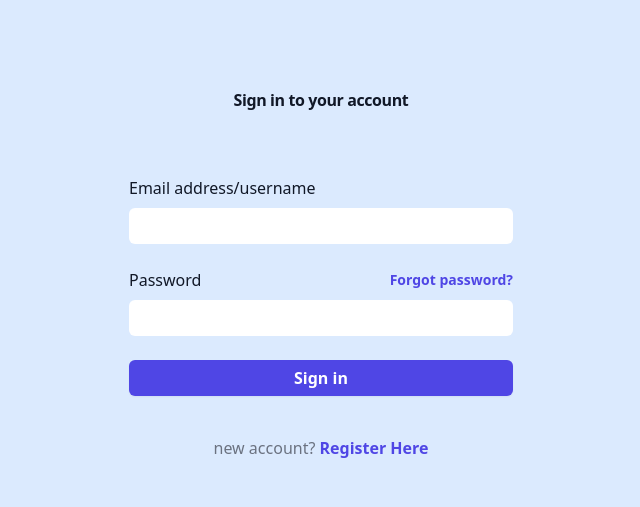
After one commit to tejashxv/MyCart, a Django app: page /profile/login/ in a window 1280 px wide. The commit adds this page. Shown: the top 507 px of the page, without its empty margins (319-959 px from the left). Run offline with Django 5.2, Linux system fonts and the light colour scheme; some libraries are stand-ins or nearby versions.

Commit message:
login logout done

```diff
--- a/profiles/urls.py
+++ b/profiles/urls.py
@@ -5,4 +5,7 @@ from .  import views,models
 
 urlpatterns = [
     path("", views.profile, name="profiles"),
+    path("login/", views.loginPage, name="loginPage"),
+    path("logout/", views.logoutPage, name="logoutPage"),
+
 ]
--- a/profiles/views.py
+++ b/profiles/views.py
@@ -1,8 +1,9 @@
-from django.shortcuts import render
+from django.shortcuts import render, redirect
 from django.http import HttpResponse
 from django.contrib.auth.models import User
 from django.db.models import Q
 from django.contrib import messages
+from django.contrib.auth import authenticate, login, logout
 # Create your views here.
 
 def profile(request):
@@ -29,3 +30,40 @@ def profile(request):
 
 
     return render(request, 'shop/profiles.html',{'user':User.objects.all()})
+
+
+def identify_user_type(email_or_username):
+    user = User.objects.filter(Q(username=email_or_username) | Q(email=email_or_username)).first()
+    if user:
+        if user.email == email_or_username:
+            return "email"
+        elif user.username == email_or_username:
+            return "username"
+    return "not_found"
+
+
+def loginPage(request):
+    if request.method == "POST":
+        password = request.POST.get('password')
+        email = request.POST.get("email")
+        print(password,email)
+        user = User.objects.filter(Q(username = email) | Q(email = email))
+        verify = identify_user_type(email)
+        if not user.exists():
+            messages.error(request, "User not found")
+            return redirect('/profile')
+        if verify == "email":
+            user = authenticate(email=email,password=password)
+        elif verify == "username":
+            user = authenticate(username=email,password=password)
+        login(request, user)
+
+        return redirect("/shop")
+
+    return render(request, "shop/login.html")
+
+
+
+def logoutPage(request):
+    logout(request)
+    return redirect("/shop")
--- /dev/null
+++ b/shop/templates/shop/login.html
@@ -0,0 +1,62 @@
+
+
+<!DOCTYPE html>
+<html lang="en">
+  <head>
+    <meta charset="UTF-8" />
+    <meta name="viewport" content="width=device-width, initial-scale=1.0" />
+    <title>Registration</title>
+
+    <link
+      href="https://unpkg.com/tailwindcss@^1.0/dist/tailwind.min.css"
+      rel="stylesheet"
+    />
+    <script src="https://cdnjs.cloudflare.com/ajax/libs/flowbite/1.6.5/flowbite.min.js"></script>
+
+  </head>
+  <body class="bg-blue-100">
+
+
+    {% load static %}
+
+    <div class="flex min-h-full flex-col justify-center px-6 py-12 lg:px-8">
+        <div class="sm:mx-auto sm:w-full sm:max-w-sm">
+          <h2 class="mt-10 text-center text-2xl/9 font-bold tracking-tight text-gray-900">Sign in to your account</h2>
+        </div>
+
+        <div class="mt-10 sm:mx-auto sm:w-full sm:max-w-sm">
+          <form class="space-y-6" action="#" method="POST">
+            {% csrf_token %}
+            <div>
+              <label for="email" class="block text-sm/6 font-medium text-gray-900">Email address/username</label>
+              <div class="mt-2">
+                <input type="text" name="email" id="email" autocomplete="email" required class="block w-full rounded-md bg-white px-3 py-1.5 text-base text-gray-900 outline outline-1 -outline-offset-1 outline-gray-300 placeholder:text-gray-400 focus:outline focus:outline-2 focus:-outline-offset-2 focus:outline-indigo-600 sm:text-sm/6">
+              </div>
+            </div>
+
+            <div>
+              <div class="flex items-center justify-between">
+                <label for="password" class="block text-sm/6 font-medium text-gray-900">Password</label>
+                <div class="text-sm">
+                  <a href="#" class="font-semibold text-indigo-600 hover:text-indigo-500">Forgot password?</a>
+                </div>
+              </div>
+              <div class="mt-2">
+                <input type="password" name="password" id="password" autocomplete="current-password" required class="block w-full rounded-md bg-white px-3 py-1.5 text-base text-gray-900 outline outline-1 -outline-offset-1 outline-gray-300 placeholder:text-gray-400 focus:outline focus:outline-2 focus:-outline-offset-2 focus:outline-indigo-600 sm:text-sm/6">
+              </div>
+            </div>
+
+            <div>
+              <button type="submit" class="flex w-full justify-center rounded-md bg-indigo-600 px-3 py-1.5 text-sm/6 font-semibold text-white shadow-sm hover:bg-indigo-500 focus-visible:outline focus-visible:outline-2 focus-visible:outline-offset-2 focus-visible:outline-indigo-600">Sign in</button>
+            </div>
+          </form>
+
+          <p class="mt-10 text-center text-sm/6 text-gray-500">
+            new account?
+            <a href="/profile/" class="font-semibold text-indigo-600 hover:text-indigo-500">Register Here</a>
+          </p>
+        </div>
+      </div>
+
+  </body>
+</html>
--- a/shop/templates/shop/profiles.html
+++ b/shop/templates/shop/profiles.html
@@ -162,7 +162,7 @@
               Create an account
             </button>
           </div>
-          <p class="text-gray-800 text-sm mt-6 text-center">Already have an account? <a href="javascript:void(0);" class="text-blue-600 font-semibold hover:underline ml-1">Login here</a></p>
+          <p class="text-gray-800 text-sm mt-6 text-center">Already have an account? <a href="/profile/login/" class="text-blue-600 font-semibold hover:underline ml-1">Login here</a></p>
         </form>
       </div>
     </div>
```
Also changed, not shown: shop/templates/shop/basic.html (+11 -1 lines), db.sqlite3.
